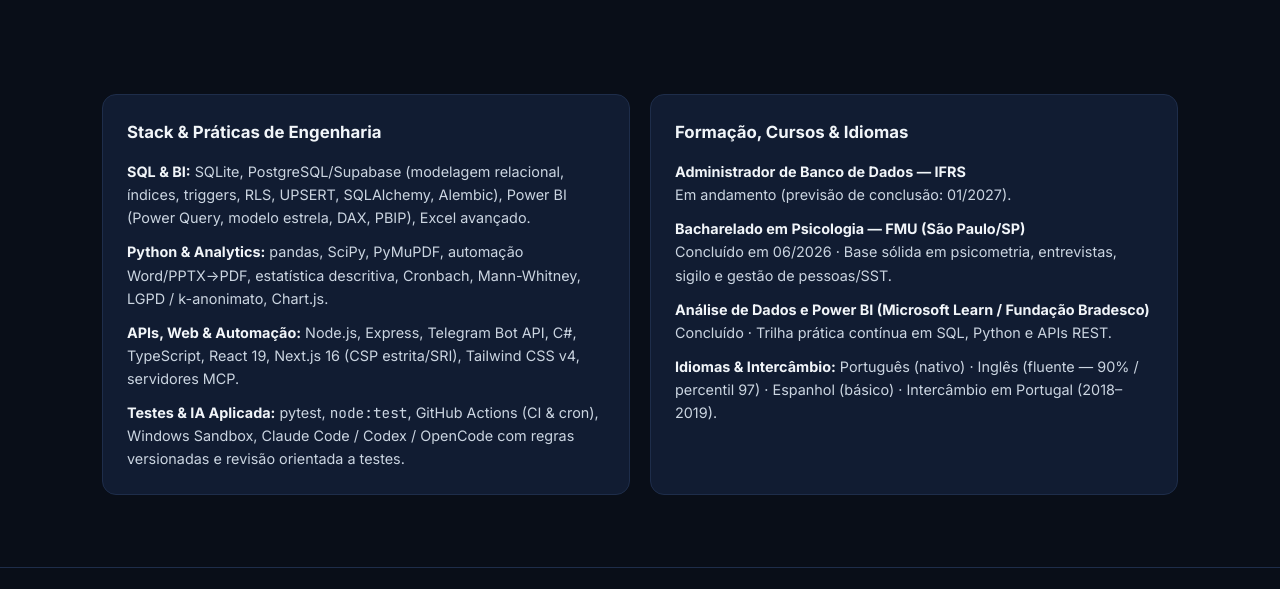
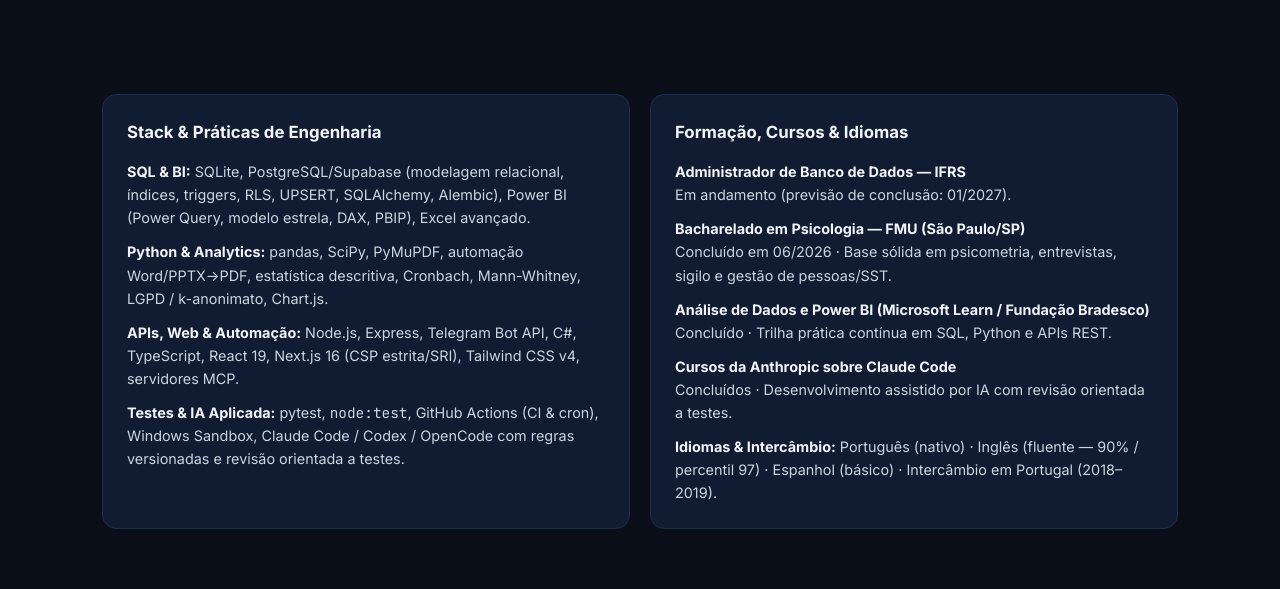
Before and after one commit to Balchuna/Balchuna.github.io, a plain HTML site: page index.html in a window 1280 px wide. Shown: the part 3555-4144 px from the top of the page. Drawn offline with Linux system fonts and the light colour scheme.

Commit message:
Add completed Anthropic Claude Code courses to portfolio education section

```diff
--- a/index.html
+++ b/index.html
@@ -775,6 +775,10 @@
                 <br /><span class="pt">Concluído · Trilha prática contínua em SQL, Python e APIs REST.</span><span class="en">Completed · Ongoing hands-on specialization in SQL, Python &amp; REST APIs.</span>
               </li>
               <li>
+                <strong><span class="pt">Cursos da Anthropic sobre Claude Code</span><span class="en">Anthropic Claude Code Courses</span></strong>
+                <br /><span class="pt">Concluídos · Desenvolvimento assistido por IA com revisão orientada a testes.</span><span class="en">Completed · Test-gated AI-assisted engineering workflows.</span>
+              </li>
+              <li>
                 <strong><span class="pt">Idiomas &amp; Intercâmbio:</span><span class="en">Languages &amp; Exchange:</span></strong>
                 <span class="pt">Português (nativo) · Inglês (fluente — 90% / percentil 97) · Espanhol (básico) · Intercâmbio em Portugal (2018–2019).</span>
                 <span class="en">Portuguese (Native) · English (Fluent — 90% / 97th percentile) · Spanish (Basic) · Academic Exchange in Portugal (2018–2019).</span>
```
